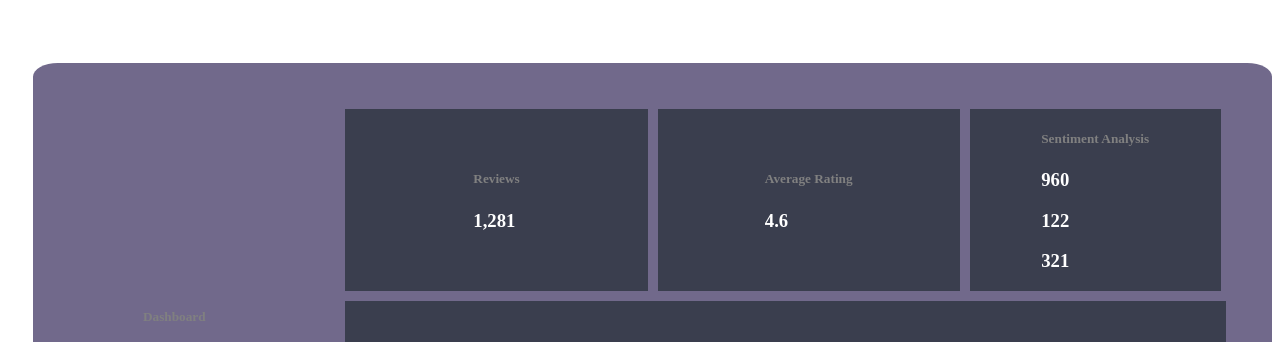
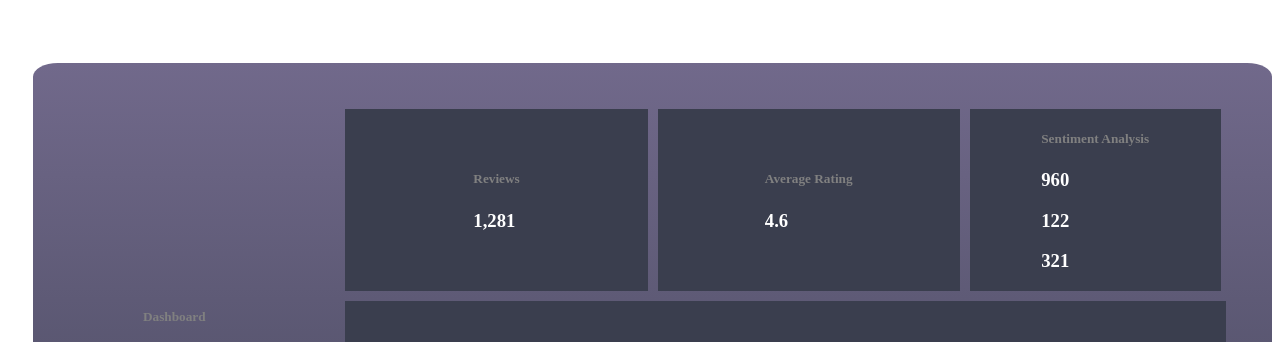
Before and after one commit to mahdyah/React_Dashboard, a plain HTML site: page index.html in a window 1280 px wide. Shown: the top 342 px of the page. Drawn offline with nearby package versions, Linux system fonts and the light colour scheme.

Commit message:
Changed background color

```diff
--- a/Sytle.css
+++ b/Sytle.css
@@ -24,7 +24,8 @@
     grid-auto-rows: minmax(100px, auto);
     margin-left: 2%;
     margin-top: 5%;
-    background: #71698b;
+
+    background:linear-gradient(3600deg, #71698b 0%, #3a3e4e 0%, #71698b 100%);
     border-radius: 2%;
     color: white;
   }
```
